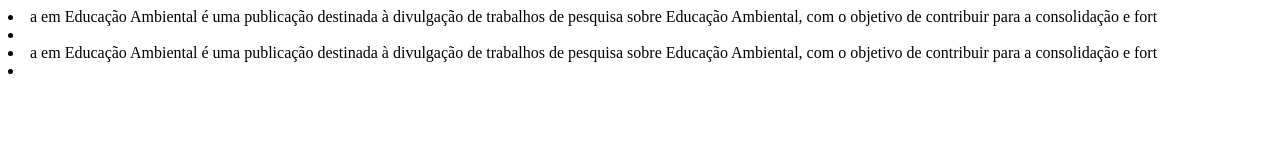
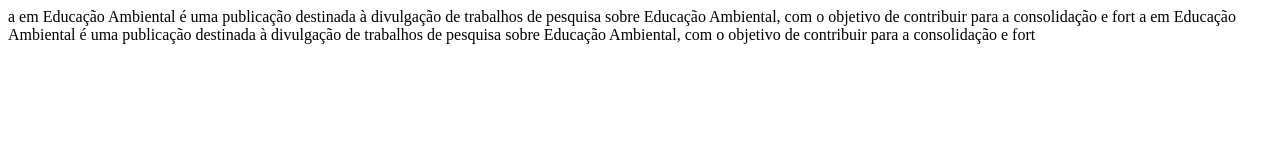
Before and after one commit to gepecea/revipeaimg, a plain HTML site: page index.html in a window 1280 px wide. Drawn offline with Linux system fonts and the light colour scheme.

Commit message:
Update index.html

```diff
--- a/index.html
+++ b/index.html
@@ -6,7 +6,7 @@
 	<title></title>
 </head>
 <body>
-<li style="text-align: justify;">a em Educação Ambiental é uma publicação destinada à divulgação de trabalhos de pesquisa sobre Educação Ambiental, com o objetivo de contribuir para a consolidação e fort<li>
-<li style="text-align: justify;">a em Educação Ambiental é uma publicação destinada à divulgação de trabalhos de pesquisa sobre Educação Ambiental, com o objetivo de contribuir para a consolidação e fort<li>
+<td style="text-align: justify;">a em Educação Ambiental é uma publicação destinada à divulgação de trabalhos de pesquisa sobre Educação Ambiental, com o objetivo de contribuir para a consolidação e fort<td>
+<td style="text-align: justify;">a em Educação Ambiental é uma publicação destinada à divulgação de trabalhos de pesquisa sobre Educação Ambiental, com o objetivo de contribuir para a consolidação e fort<td>
 </body>
 </html>
```
